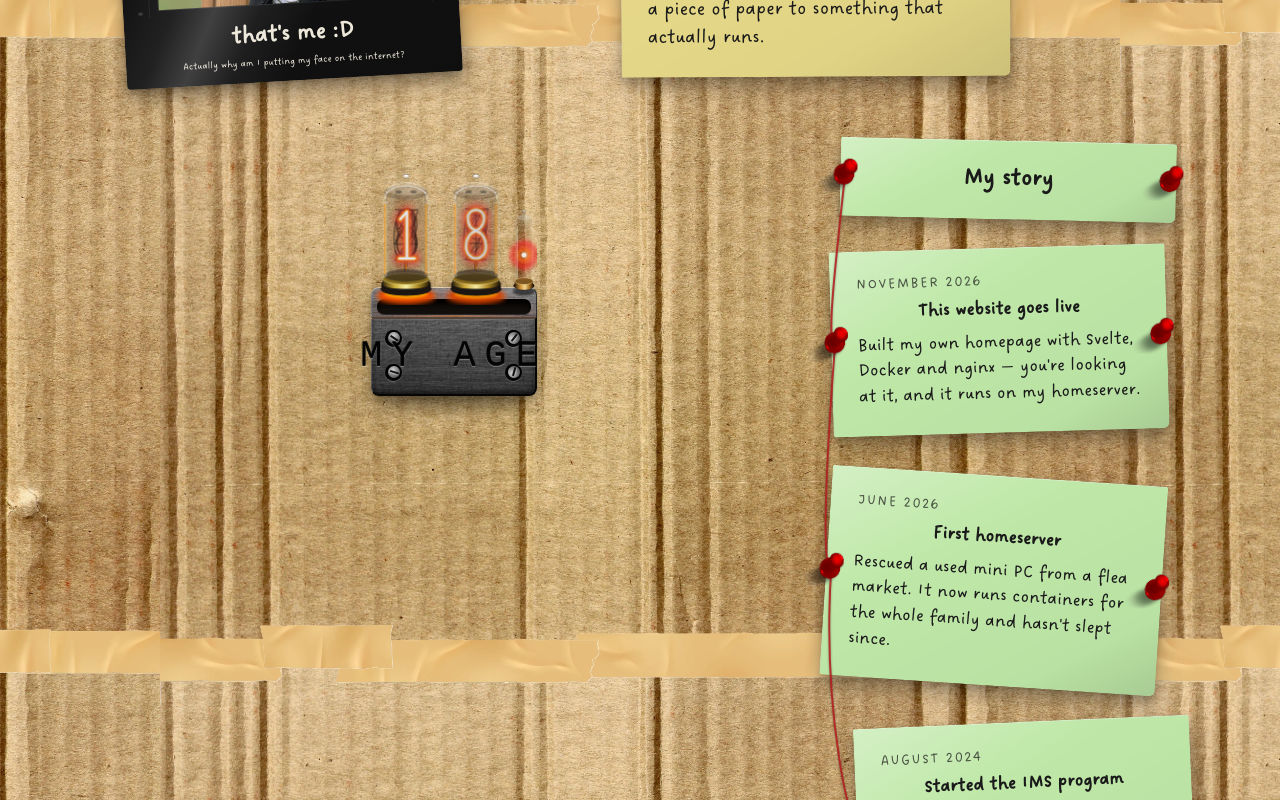
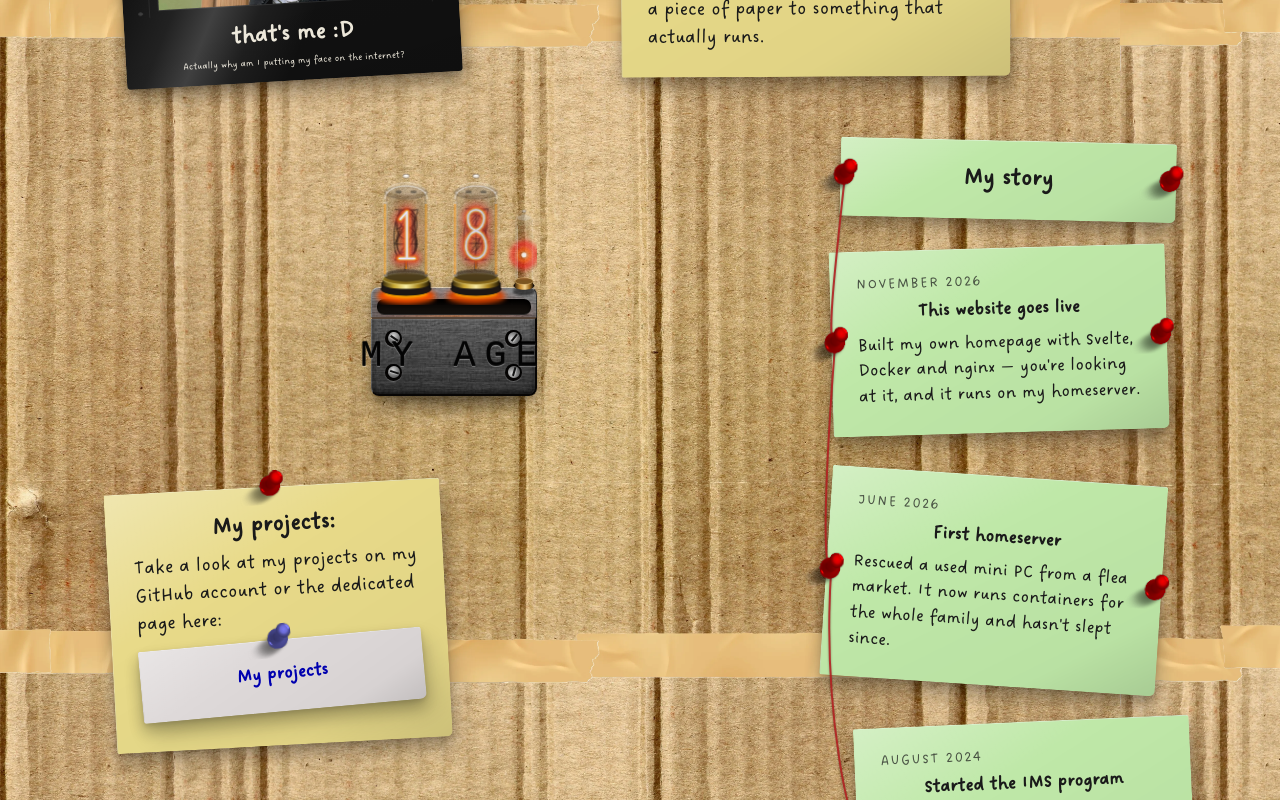
Before and after one commit to Keinstein0/HomeserverCentral, a SvelteKit app in the folder Homepage/: page / in a window 1280 px wide. Shown: the part 660-1460 px from the top of the page. Built offline with nearby package versions, Linux system fonts and the light colour scheme.

Commit message:
added projects link

```diff
--- a/Homepage/src/components/PaperNote.svelte
+++ b/Homepage/src/components/PaperNote.svelte
@@ -4,6 +4,9 @@
 
     export let variant: "sticky" | "lined" = "sticky";
     export let color = "#fff677";
+    // Optional paper color on hover — set it on clickable notes so users
+    // notice they can be clicked. Empty = no hover tint.
+    export let hoverColor = "";
     export let pin: Pin | undefined = undefined;
     // "center": one pin top-center (default). "corners": two pins near
     // the top corners — e.g. for threads strung between the left pins.
@@ -41,6 +44,7 @@
 <div
     class="note-wrapper {extraClass}"
     style:--note-width={width}
+    style:--paper-hover-color={hoverColor || undefined}
     style:--base-rot="{randomRotate}deg"
     style:--hover-rot="{hoverRotate}deg"
     style:--x-off="{randomX}vw"
@@ -133,10 +137,17 @@
         position: relative;
         box-sizing: border-box;
         background-color: var(--paper-color);
+        transition: background-color 0.25s ease;
         width: 100%;
         border-radius: 2px 3px 6px 3px;
         border-top: 1px solid rgba(255, 255, 255, 0.45);
         border-left: 1px solid rgba(255, 255, 255, 0.25);
+    }
+
+    /* Clickable notes (see the hoverColor prop) tint on hover; notes
+       without a hover color fall back to their normal paper color. */
+    .note-wrapper:hover .paper {
+        background-color: var(--paper-hover-color, var(--paper-color));
     }
 
     /* Sticky Variant */
--- a/Homepage/src/routes/+page.svelte
+++ b/Homepage/src/routes/+page.svelte
@@ -8,6 +8,7 @@
     import NixieAgeCounter from "../components/nixie/NixieAgeCounter.svelte";
     import { onMount } from "svelte";
     const MainPin = new Pin("#ff0000");
+    const LinkPin = new Pin("#8080ff");
 
     // Shared green for the "My story" note and its timeline entries.
     const storyGreen = "#bfe8a8";
@@ -186,7 +187,7 @@
         </PaperNote>
     </header>
 
-    <Grid gap="2.5rem 2.25rem">
+    <Grid gap="0 2.25rem">
         <PhotoNote src={me} alt="a picture of me" pin={MainPin}>
             <h2>that's me :D</h2>
             <p style="font-size: 10px;">
@@ -251,6 +252,25 @@
                 {/each}
             </svg>
         </div>
+
+        <PaperNote color="#e8da89" pin={MainPin}>
+            <h2>My projects:</h2>
+            <p style="font-size: 20px;">
+                Take a look at my projects on my GitHub account or the dedicated
+                page here:
+                <br />
+            </p>
+
+            <a class="projects-link" href="https://example.com">
+                <PaperNote
+                    color="#ded9d9"
+                    hoverColor="#cfe4ff"
+                    pin={LinkPin}
+                    maxOffset={0}
+                    ><h3 style="color:#0000af">My projects</h3></PaperNote
+                >
+            </a>
+        </PaperNote>
     </Grid>
 </main>
 
@@ -312,6 +332,24 @@
         }
     }
 
+    /* Row gap is 0 on the grid (see the Grid gap prop), so vertical
+       spacing between grid items comes from their own bottom margins —
+       identical visuals, but implicit rows stay free for the story
+       stack's long span. The stack itself is excluded: it spans many
+       rows and must not contribute spacing inside them. */
+    :global(.grid-container > *:not(.story-stack)) {
+        margin-bottom: 2.5rem;
+    }
+
+    /* The clickable inner "My projects" note: neutral link styling — the
+       hover affordance comes from PaperNote's hoverColor tint. */
+    .projects-link {
+        display: block;
+        text-decoration: none;
+        color: inherit;
+        cursor: pointer;
+    }
+
     .main-title {
         font-size: 3rem;
         letter-spacing: 1px;
@@ -334,6 +372,12 @@
     @media (min-width: 1000px) {
         .story-stack {
             grid-column: 3;
+            /* Span "everything below" so future side components can flow
+               down columns 1–2 beside it. Empty implicit rows cost nothing
+               because the row gap is 0 — spacing comes from item margins.
+               The span only needs to be big, not exact. */
+            grid-row: 2 / span 50;
+            align-self: start;
         }
     }
 
```
